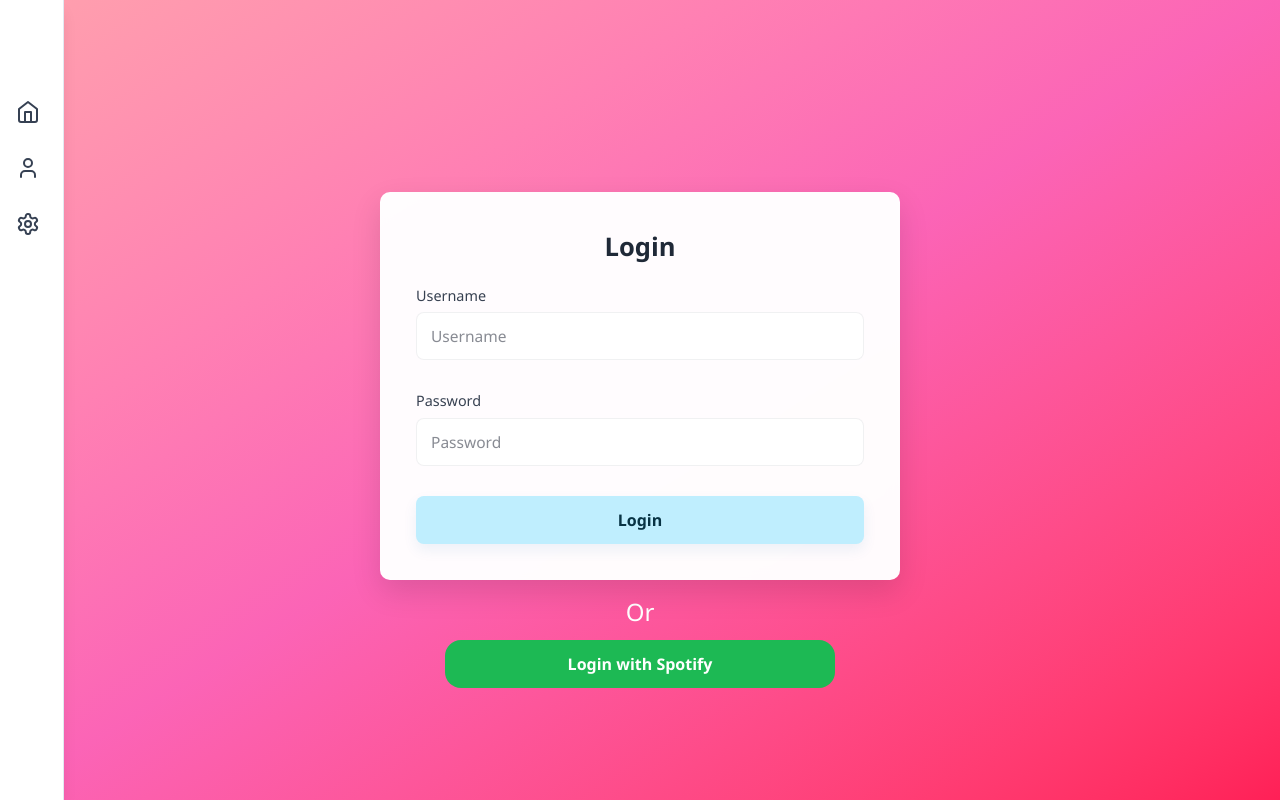
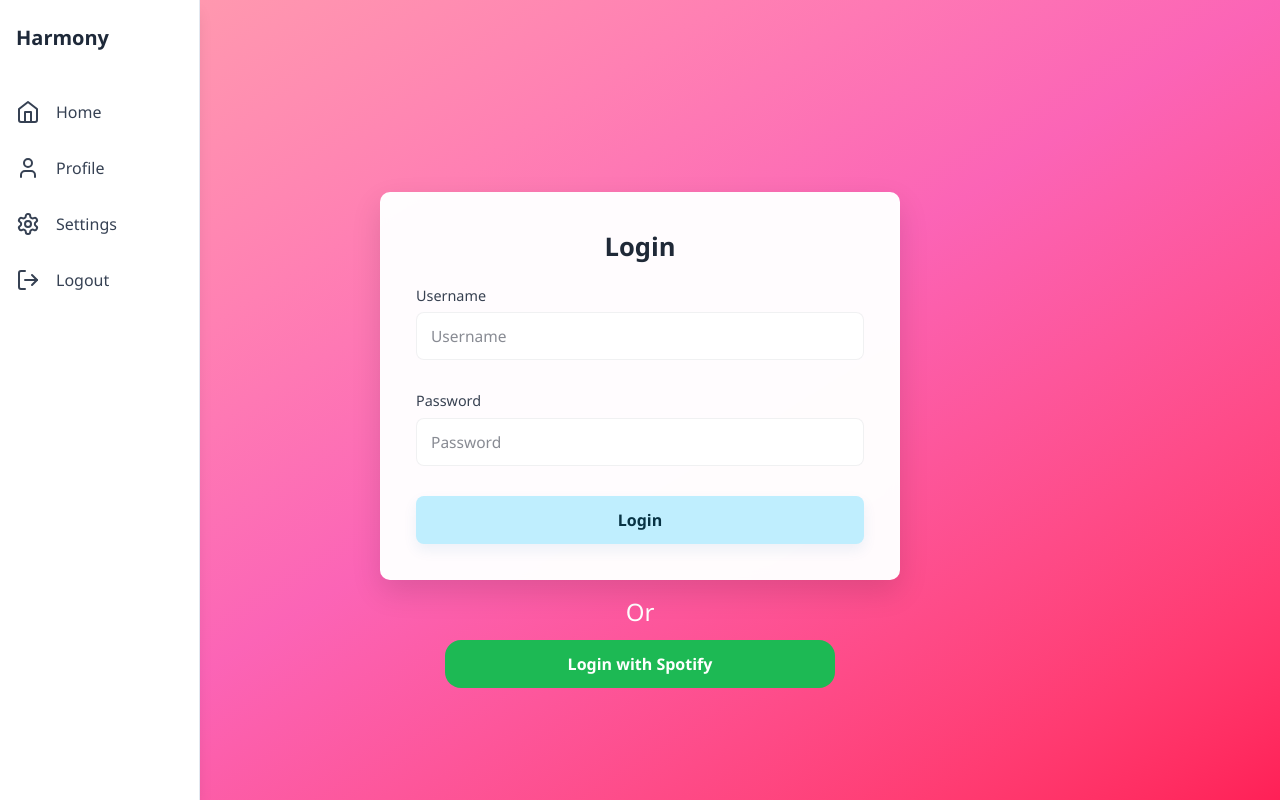
Before and after one commit to MasonAsemi/Harmony-Website, a React (Vite) app in the folder frontend/: page /login in a window 1280 px wide. Built offline with nearby package versions, Linux system fonts and the light colour scheme; no server answers; the HTML template or start-up script is replaced by a standard one.

Commit message:
Added logout button to sidebar

```diff
--- a/frontend/src/components/Sidebar.jsx
+++ b/frontend/src/components/Sidebar.jsx
@@ -37,6 +37,28 @@
         }
     ];
 
+    const logoutButton = {
+            icon: (
+                <svg
+                    xmlns="http://www.w3.org/2000/svg"
+                    viewBox="0 0 24 24"
+                    fill="none"
+                    stroke="currentColor"
+                    strokeWidth="2"
+                    strokeLinecap="round"
+                    strokeLinejoin="round"
+                    role="img"
+                    aria-label="Log out"
+                >
+                    <path d="M9 21H5a2 2 0 0 1-2-2V5a2 2 0 0 1 2-2h4" />
+                    <polyline points="16 17 21 12 16 7" />
+                    <line x1="21" y1="12" x2="9" y2="12" />
+                </svg>
+            ),
+            label: "Logout",
+            path: "#"
+        }
+
     return (
         <div
             className="fixed left-0 top-0 h-screen bg-white border-r border-gray-200 transition-all duration-300 ease-in-out z-50 shadow-lg"
@@ -51,7 +73,7 @@
                     </a>
                 </div>
 
-                <nav className="flex-1">
+                <nav className="flex-1 flex-col">
                     {menuItems.map((item, index) => (
                         <Link
                             key={index}
@@ -70,6 +92,18 @@
                             </span>
                         </Link>
                     ))}
+                    <button className="flex mt-auto items-center px-4 py-4 text-gray-700 hover:bg-rose-100 transition-colors duration-200 w-full">
+                        <div className="w-6 h-6 flex-shrink-0">
+                            {logoutButton.icon}
+                        </div>
+                        <span
+                            className={`ml-4 whitespace-nowrap transition-opacity duration-300 ${
+                                isExpanded ? "opacity-100" : "opacity-0"
+                            }`}
+                        >
+                            {logoutButton.label}
+                        </span>
+                    </button>
                 </nav>
             </div>
         </div>
```
